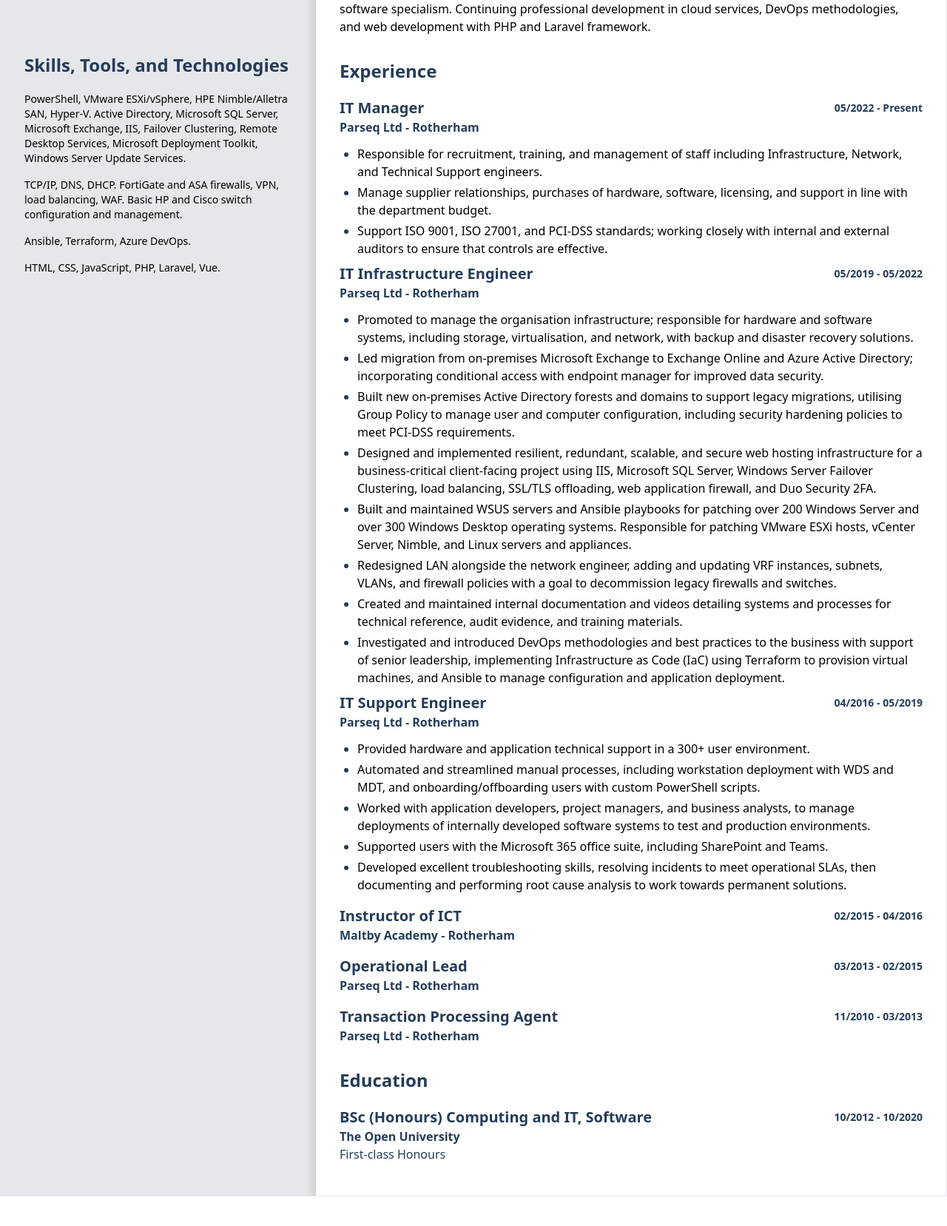
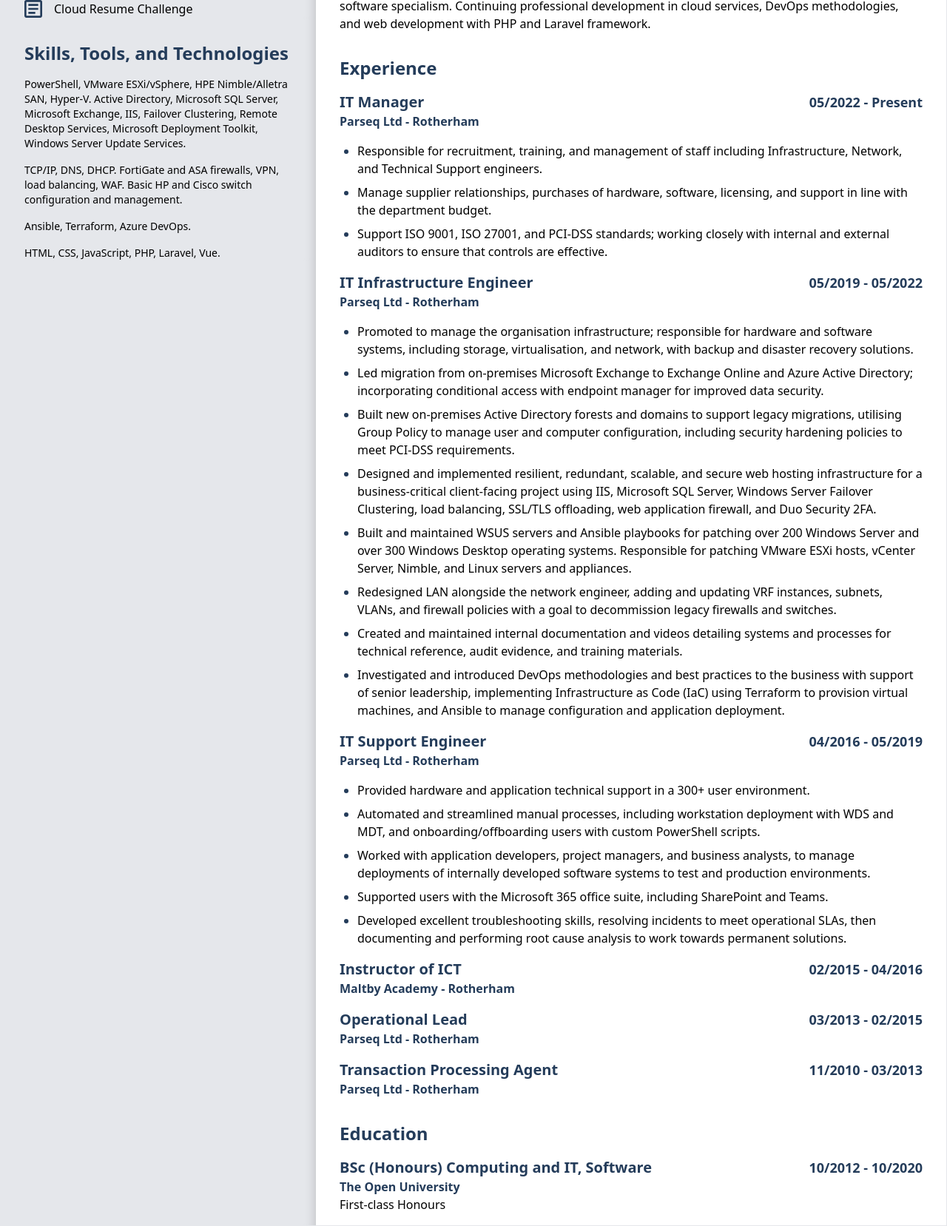
Before and after one commit to ben-james-dodwell/frontend-cv-benjamesdodwell-com, a website: page src/index.html in a window 1280 px wide. Shown: the part 205-1862 px from the top of the page at 74% size. Before the commit the page ends 1822 px from the top, so only its background shows below. Drawn offline with Linux system fonts and the light colour scheme; no server answers.

Commit message:
Fix consistency with spacing and responsiveness

```diff
--- a/src/index.html
+++ b/src/index.html
@@ -12,13 +12,18 @@
 </head>
 
 <body>
+
   <main class="lg:grid lg:grid-cols-3 max-w-screen-xl mx-auto text-pretty lg:border lg:shadow-md">
-    <section class="lg:bg-gray-200 lg:shadow-right">
-      <header class="bg-gray-200 lg:shadow-right lg:p-8 px-8 py-4">
-        <h1 class="mb-6 font-extrabold text-3xl text-cv-blue">Ben James Dodwell</h1>
 
-        <address class="not-italic text-sm">
-          <div class="mb-4 flex space-x-4">
+    <section class="col-span-1 lg:bg-gray-200 lg:shadow-right">
+
+      <article class="bg-gray-200 lg:shadow-right px-4 lg:px-8 pt-4 lg:pt-8 pb-4 lg:pb-0"> <!-- Personal Details -->
+
+        <h1 class="font-extrabold text-3xl text-cv-blue pb-2 lg:pb-4">Ben James Dodwell</h1>
+
+        <address class="not-italic flex flex-col space-y-2 lg:space-y-4">
+
+          <section class="flex space-x-4">
             <svg xmlns="http://www.w3.org/2000/svg" width="24px" height="24px" viewBox="200 -880 560 800"
               fill="#243c5a">
               <path
@@ -26,52 +31,77 @@
               </path>
             </svg>
             <p>Rotherham, South Yorkshire</p>
-          </div>
-          <div class="mb-4 flex space-x-4">
+          </section>
+
+          <a href="mailto:cv@benjamesdodwell.com" class="hover:underline hover:text-cv-blue flex space-x-4">
             <svg xmlns="http://www.w3.org/2000/svg" width="24" height="24" viewBox="80 -800 800 640" fill="#243c5a">
               <path
                 d="M160-160q-33 0-56.5-23.5T80-240v-480q0-33 23.5-56.5T160-800h640q33 0 56.5 23.5T880-720v480q0 33-23.5 56.5T800-160H160Zm320-280L160-640v400h640v-400L480-440Zm0-80 320-200H160l320 200ZM160-640v-80 480-400Z">
               </path>
             </svg>
-            <a href="mailto:cv@benjamesdodwell.com" class="underline">cv@benjamesdodwell.com</a>
-          </div>
-          <div class="mb-4 flex space-x-4">
+            <p>cv@benjamesdodwell.com</p>
+          </a>
+
+          <a href="https://www.linkedin.com/in/ben-dodwell/" class="hover:underline hover:text-cv-blue flex space-x-4"
+            target="_blank">
             <svg xmlns="http://www.w3.org/2000/svg" width="24" height="24" viewBox="0 0 24 24" fill="#243c5a">
               <path
                 d="M19 0h-14c-2.761 0-5 2.239-5 5v14c0 2.761 2.239 5 5 5h14c2.762 0 5-2.239 5-5v-14c0-2.761-2.238-5-5-5zm-11 19h-3v-11h3v11zm-1.5-12.268c-.966 0-1.75-.79-1.75-1.764s.784-1.764 1.75-1.764 1.75.79 1.75 1.764-.783 1.764-1.75 1.764zm13.5 12.268h-3v-5.604c0-3.368-4-3.113-4 0v5.604h-3v-11h3v1.765c1.396-2.586 7-2.777 7 2.476v6.759z">
               </path>
             </svg>
-            <a href="https://www.linkedin.com/in/ben-dodwell/"
-              class="underline">https://www.linkedin.com/in/ben-dodwell/</a>
-          </div>
+            <p class="print:hidden">LinkedIn</p>
+            <p class="hidden print:block">https://www.linkedin.com/in/ben-dodwell/</p>
+          </a>
+
+          <a href="https://blog.benjamesdodwell.com" class="hover:underline hover:text-cv-blue flex space-x-4"
+            target="_blank">
+            <svg xmlns="http://www.w3.org/2000/svg" width="24" height="24" viewBox="120 -840 720 720" fill="#243c5a">
+              <path
+                d="M280-280h280v-80H280v80Zm0-160h400v-80H280v80Zm0-160h400v-80H280v80Zm-80 480q-33 0-56.5-23.5T120-200v-560q0-33 23.5-56.5T200-840h560q33 0 56.5 23.5T840-760v560q0 33-23.5 56.5T760-120H200Zm0-80h560v-560H200v560Zm0-560v560-560Z">
+              </path>
+            </svg>
+            <p class="print:hidden">Cloud Resume Challenge</p>
+            <p class="hidden print:block">https://blog.benjamesdodwell.com</p>
+          </a>
+
         </address>
-      </header>
 
-      <article class="lg:bg-gray-200 lg:shadow-right lg:p-8 px-8 py-4 text-sm">
-        <h2 class="mb-5 font-bold text-2xl text-cv-blue">Skills, Tools, and Technologies</h2>
-        <ul class="list-outside">
-          <li class="mb-4">
+      </article> <!-- Personal Details -->
+
+      <article class="lg:bg-gray-200 lg:shadow-right px-4 lg:px-8 pt-4 lg:pt-8 pb-0 lg:pb-0">
+        <!--- Skills, Tools, and Technologies -->
+
+        <h2 class="font-bold text-2xl text-cv-blue pb-2 lg:pb-4">Skills, Tools, and Technologies</h2>
+
+        <ul class="list-outside flex flex-col space-y-2 lg:space-y-4 text-sm">
+          <li>
             PowerShell, VMware ESXi/vSphere, HPE Nimble/Alletra SAN, Hyper-V. Active Directory, Microsoft SQL Server,
             Microsoft Exchange, IIS, Failover Clustering, Remote Desktop Services, Microsoft Deployment Toolkit, Windows
             Server Update Services.
           </li>
-          <li class="mb-4">
+          <li>
             TCP/IP, DNS, DHCP. FortiGate and ASA firewalls, VPN, load balancing, WAF. Basic HP and Cisco switch
             configuration and management.
           </li>
-          <li class="mb-4">
+          <li>
             Ansible, Terraform, Azure DevOps.
           </li>
-          <li class="mb-4">
+          <li>
             HTML, CSS, JavaScript, PHP, Laravel, Vue.
           </li>
         </ul>
-      </article>
+
+      </article> <!--- Skills, Tools, and Technologies -->
+
     </section>
-    <section class="lg:p-8 px-8 py-4 col-span-2">
-      <article>
-        <h2 class="mb-5 font-bold text-2xl text-cv-blue">Profile</h2>
-        <p class="mb-2">
+
+    <section class="col-span-2">
+
+      <article class="px-4 lg:px-8 pt-4 lg:pt-8"> <!--- Profile -->
+
+        <h2 class="font-bold text-2xl text-cv-blue pb-2 lg:pb-4">Profile</h2>
+
+        <p>
           A dedicated, reliable and motivated IT professional with experience supporting ISO 9001, ISO 27001, and
           PCI-DSS
           compliant environments in education, outsourcing, finance and banking, and software development industries.
@@ -81,168 +111,187 @@
           professional development in cloud services, DevOps methodologies, and web development with PHP and Laravel
           framework.
         </p>
-      </article>
 
-      <article class="mt-8">
-        <h2 class="mb-5 font-bold text-2xl text-cv-blue">Experience</h2>
+      </article> <!--- Profile -->
 
-        <article class="mt-4">
-          <article class="mt-2">
-            <h3 class="mb-3 text-cv-blue">
-              <div class="font-semibold text-xl flex justify-between items-center">
-                <span>IT Manager</span>
-                <span class="text-sm">05/2022 - Present</span>
-              </div>
-              <div class="font-semibold">Parseq Ltd - Rotherham</div>
+      <article class="px-4 lg:px-8 pt-4 lg:pt-8"> <!--- Experience -->
+
+        <h2 class="font-bold text-2xl text-cv-blue pb-2 lg:pb-4">Experience</h2>
+
+        <section class="pb-2 lg:pb-4">
+
+          <h3 class="font-bold text-cv-blue pb-2 lg:pb-4">
+            <p class="lg:flex lg:justify-between lg:flex-row flex flex-col lg:items-center">
+              <span class="text-xl">IT Manager</span>
+              <span class="text-lg">05/2022 - Present</span>
+            </p>
+            <p>Parseq Ltd - Rotherham</p>
           </h3>
-            <ul class="list-outside pl-6 list-disc marker:text-cv-blue">
-              <li class="mb-1">
+
+          <ul class="list-outside pl-6 list-disc marker:text-cv-blue flex flex-col space-y-2">
+            <li>
               Responsible for recruitment, training, and management of staff including Infrastructure, Network, and
               Technical Support engineers.
             </li>
-              <li class="mb-1">
+            <li>
               Manage supplier relationships, purchases of hardware, software, licensing, and support in line with the
               department budget.
             </li>
-              <li class="mb-1">
+            <li>
               Support ISO 9001, ISO 27001, and PCI-DSS standards; working closely with internal and external auditors
               to
               ensure that controls are effective.
             </li>
           </ul>
-          </article>
 
-          <article class="mt-2">
-            <h3 class="mb-3 text-cv-blue">
-              <div class="font-semibold text-xl flex justify-between items-center">
-                <span>IT Infrastructure Engineer</span>
-                <span class="text-sm">05/2019 - 05/2022</span>
-              </div>
-              <div class="font-semibold">Parseq Ltd - Rotherham</div>
+        </section>
+
+        <section class="pb-2 lg:pb-4">
+
+          <h3 class="font-bold text-cv-blue pb-2 lg:pb-4">
+            <p class="lg:flex lg:justify-between lg:flex-row flex flex-col lg:items-center">
+              <span class="text-xl">IT Infrastructure Engineer</span>
+              <span class="text-lg">05/2019 - 05/2022</span>
+            </p>
+            <p>Parseq Ltd - Rotherham</p>
           </h3>
-            <ul class="list-outside pl-6 list-disc marker:text-cv-blue">
-              <li class="mb-1">
+
+          <ul class="list-outside pl-6 list-disc marker:text-cv-blue flex flex-col space-y-2">
+            <li>
               Promoted to manage the organisation infrastructure; responsible for hardware and software systems,
               including
               storage, virtualisation, and network, with backup and disaster recovery solutions.
             </li>
-              <li class="mb-1">
+            <li>
               Led migration from on-premises Microsoft Exchange to Exchange Online and Azure Active Directory;
               incorporating conditional access with endpoint manager for improved data security.
             </li>
-              <li class="mb-1">
+            <li>
               Built new on-premises Active Directory forests and domains to support legacy migrations, utilising Group
               Policy to manage user and computer configuration, including security hardening policies to meet PCI-DSS
               requirements.
             </li>
-              <li class="mb-1">
+            <li>
               Designed and implemented resilient, redundant, scalable, and secure web hosting infrastructure for a
               business-critical client-facing project using IIS, Microsoft SQL Server, Windows Server Failover
               Clustering,
               load balancing, SSL/TLS offloading, web application firewall, and Duo Security 2FA.
             </li>
-              <li class="mb-1">
+            <li>
               Built and maintained WSUS servers and Ansible playbooks for patching over 200 Windows Server and over
               300
               Windows Desktop operating systems. Responsible for patching VMware ESXi hosts, vCenter Server, Nimble,
               and
               Linux servers and appliances.
             </li>
-              <li class="mb-1">
+            <li>
               Redesigned LAN alongside the network engineer, adding and updating VRF instances, subnets, VLANs, and
               firewall policies with a goal to decommission legacy firewalls and switches.
             </li>
-              <li class="mb-1">
+            <li>
               Created and maintained internal documentation and videos detailing systems and processes for technical
               reference, audit evidence, and training materials.
             </li>
-              <li class="mb-1">
+            <li>
               Investigated and introduced DevOps methodologies and best practices to the business with support of
               senior
               leadership, implementing Infrastructure as Code (IaC) using Terraform to provision virtual machines, and
               Ansible to manage configuration and application deployment.
             </li>
           </ul>
-          </article>
 
-          <article class="mt-2">
-            <h3 class="mb-3 text-cv-blue">
-              <div class="font-semibold text-xl flex justify-between items-center">
-                <span>IT Support Engineer</span>
-                <span class="text-sm">04/2016 - 05/2019</span>
-              </div>
-              <div class="font-semibold">Parseq Ltd - Rotherham</div>
+        </section>
+
+        <section class="pb-2 lg:pb-4">
+
+          <h3 class="font-bold text-cv-blue pb-2 lg:pb-4">
+            <p class="lg:flex lg:justify-between lg:flex-row flex flex-col lg:items-center">
+              <span class="text-xl">IT Support Engineer</span>
+              <span class="text-lg">04/2016 - 05/2019</span>
+            </p>
+            <p>Parseq Ltd - Rotherham</p>
           </h3>
-            <ul class="list-outside pl-6 list-disc marker:text-cv-blue">
-              <li class="mb-1">
+
+          <ul class="list-outside pl-6 list-disc marker:text-cv-blue flex flex-col space-y-2">
+            <li>
               Provided hardware and application technical support in a 300+ user environment.
             </li>
-              <li class="mb-1">
+            <li>
               Automated and streamlined manual processes, including workstation deployment with WDS and MDT, and
               onboarding/offboarding users with custom PowerShell scripts.
             </li>
-              <li class="mb-1">
+            <li>
               Worked with application developers, project managers, and business analysts, to manage deployments of
               internally developed software systems to test and production environments.
             </li>
-              <li class="mb-1">
+            <li>
               Supported users with the Microsoft 365 office suite, including SharePoint and Teams.
             </li>
-              <li class="mb-1">
+            <li>
               Developed excellent troubleshooting skills, resolving incidents to meet operational SLAs, then
               documenting
               and performing root cause analysis to work towards permanent solutions.
             </li>
           </ul>
-          </article>
-        </article>
 
-        <article class="mt-4">
-          <h3 class="mb-3 text-cv-blue">
-            <div class="font-semibold text-xl flex justify-between items-center">
-              <span>Instructor of ICT</span>
-              <span class="text-sm">02/2015 - 04/2016</span>
-            </div>
-            <div class="font-semibold">Maltby Academy - Rotherham</div>
+        </section>
+
+        <section class="pb-2 lg:pb-4">
+
+          <h3 class="font-bold text-cv-blue pb-0 lg:pb-0">
+            <p class="lg:flex lg:justify-between lg:flex-row flex flex-col lg:items-center">
+              <span class="text-xl">Instructor of ICT</span>
+              <span class="text-lg">02/2015 - 04/2016</span>
+            </p>
+            <p>Maltby Academy - Rotherham</p>
           </h3>
-        </article>
 
-        <article class="mt-4">
-          <h3 class="mb-3 text-cv-blue">
-            <div class="font-semibold text-xl flex justify-between items-center">
-              <span>Operational Lead</span>
-              <span class="text-sm">03/2013 - 02/2015</span>
-            </div>
-            <div class="font-semibold">Parseq Ltd - Rotherham</div>
+        </section>
+
+        <section class="pb-2 lg:pb-4">
+
+          <h3 class="font-bold text-cv-blue pb-0 lg:pb-0">
+            <p class="lg:flex lg:justify-between lg:flex-row flex flex-col lg:items-center">
+              <span class="text-xl">Operational Lead</span>
+              <span class="text-lg">03/2013 - 02/2015</span>
+            </p>
+            <p>Parseq Ltd - Rotherham</p>
           </h3>
-        </article>
 
-        <article class="mt-4">
-          <h3 class="mb-3 text-cv-blue">
-            <div class="font-semibold text-xl flex justify-between items-center">
-              <span>Transaction Processing Agent</span>
-              <span class="text-sm">11/2010 - 03/2013</span>
-            </div>
-            <div class="font-semibold">Parseq Ltd - Rotherham</div>
+        </section>
+
+        <section class="pb-0 lg:pb-0">
+
+          <h3 class="font-bold text-cv-blue pb-0 lg:pb-0">
+            <p class="lg:flex lg:justify-between lg:flex-row flex flex-col lg:items-center">
+              <span class="text-xl">Transaction Processing Agent</span>
+              <span class="text-lg">11/2010 - 03/2013</span>
+            </p>
+            <p>Parseq Ltd - Rotherham</p>
           </h3>
-        </article>
-      </article>
 
-      <article class="mt-8">
-        <h2 class="mb-5 font-bold text-2xl text-cv-blue">Education</h2>
+        </section>
+      </article> <!--- Experience -->
 
-        <article class="mt-4">
-          <h3 class="mb-3 text-cv-blue">
-            <div class="font-semibold text-xl flex justify-between items-center">
-              <span>BSc (Honours) Computing and IT, Software</span>
-              <span class="text-sm">10/2012 - 10/2020</span>
-            </div>
-            <div class="font-semibold">The Open University</div>
-            <p class="mb-2">First-class Honours</p>
+      <article class="px-4 lg:px-8 pt-4 lg:pt-8 pb-4"> <!--- Education -->
+
+        <h2 class="font-bold text-2xl text-cv-blue pb-2 lg:pb-4">Education</h2>
+
+        <section>
+          <h3 class="font-bold text-cv-blue">
+            <p class="lg:flex lg:justify-between lg:flex-row flex flex-col lg:items-center">
+              <span class="text-xl">BSc (Honours) Computing and IT, Software</span>
+              <span class="text-lg">10/2012 - 10/2020</span>
+            </p>
+            <p>The Open University</p>
           </h3>
-        </article>
-      </article>
+          <p>First-class Honours</p>
         </section>
+
+      </article> <!--- Education -->
+
+    </section>
+
   </main>
 
   <script type="text/javascript">
@@ -254,6 +303,7 @@
 
     incrementVisits();
   </script>
+
 </body>
 
 </html>
```
Also changed, not shown: src/output.css. Lines whose indentation alone changed are shown as unchanged.
